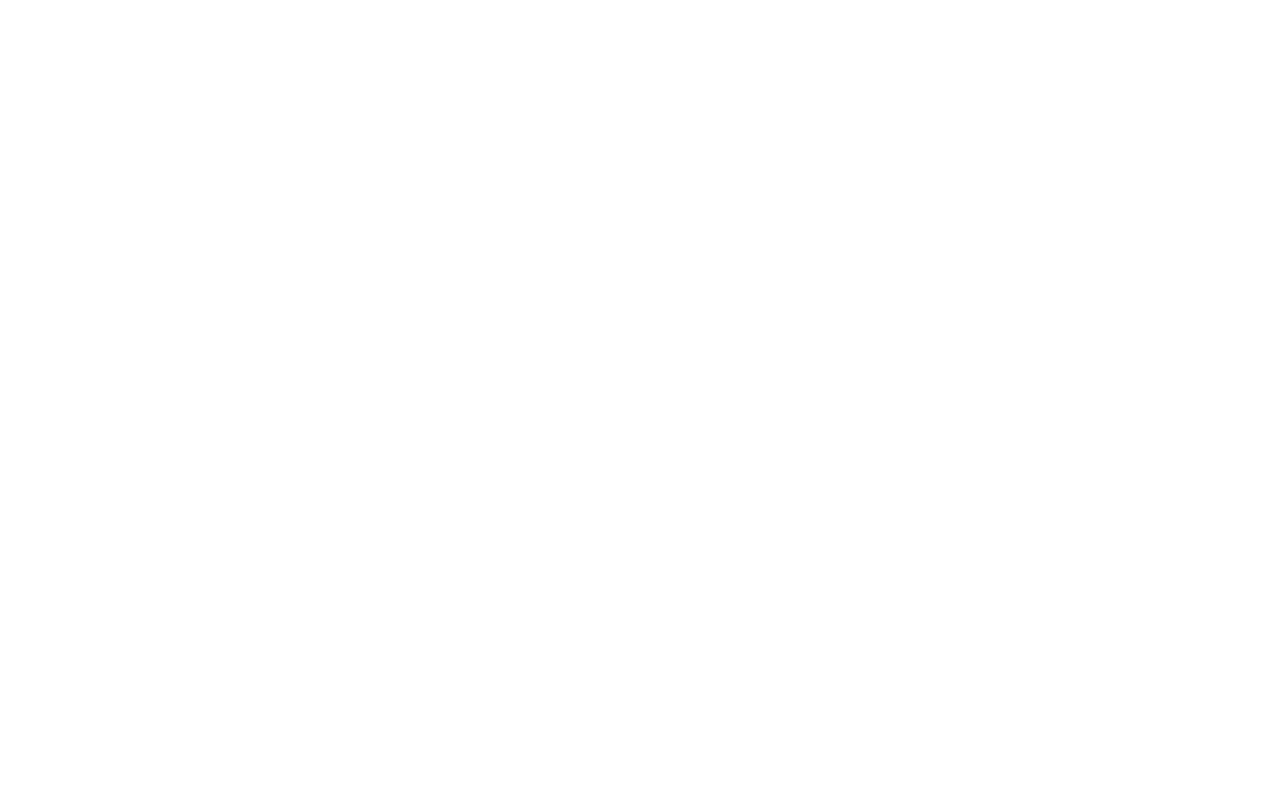
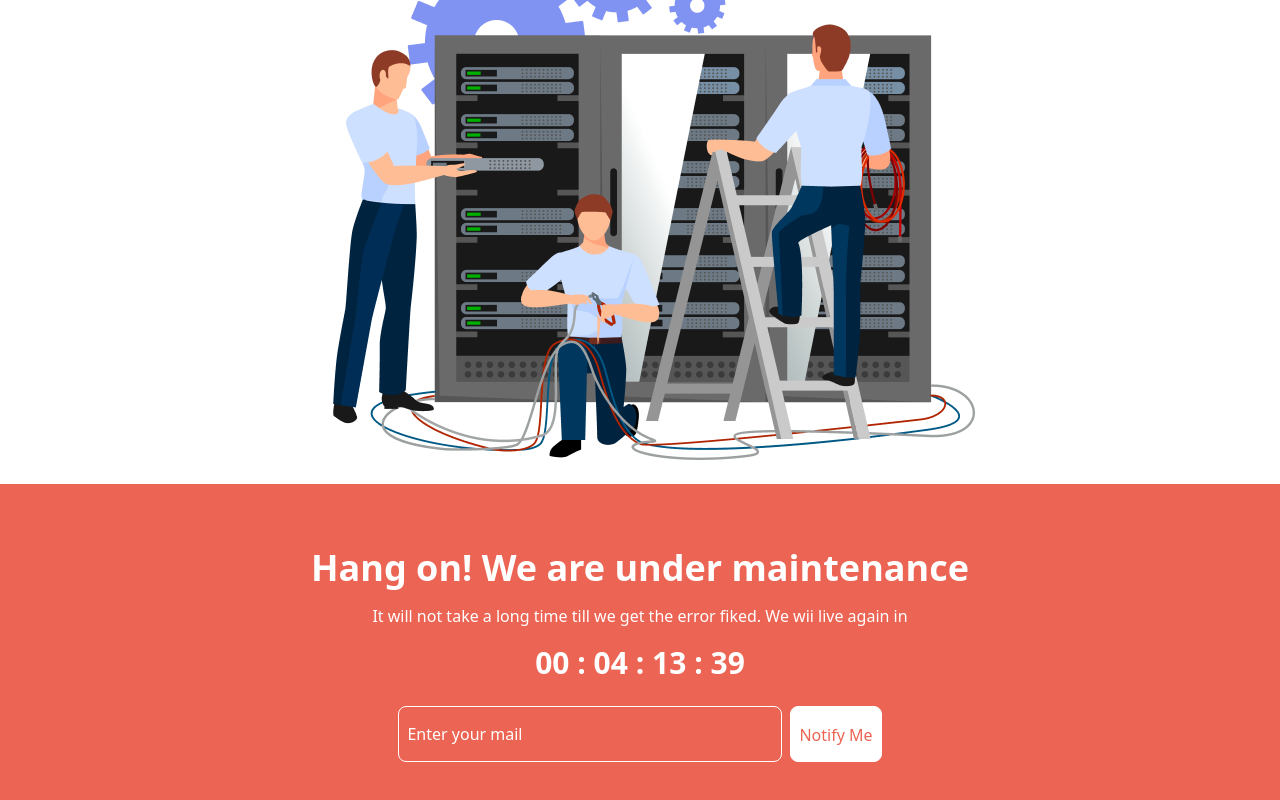
Before and after one commit to tranthaison1231/safelet-ui, a React (Vite) app: page /maintenance in a window 1280 px wide. Shown: the part 240-1040 px from the top of the page. Before the commit the page ends 800 px from the top, so only its background shows below. Built offline with nearby package versions, Linux system fonts and the light colour scheme.

Commit message:
add maintainance page

```diff
--- a/src/App.tsx
+++ b/src/App.tsx
@@ -1,10 +1,15 @@
 import { RouterProvider, createBrowserRouter } from 'react-router-dom'
 import Login from '@/pages/login'
+import Maintenance from './pages/maintenance'
 
 const router = createBrowserRouter([
   {
     element: <Login />,
     path: '/login'
+  },
+  {
+    element: <Maintenance />,
+    path: '/maintenance'
   },
   {
     element: <div>Sign Up</div>,
--- a/src/components/Button.tsx
+++ b/src/components/Button.tsx
@@ -1,14 +1,15 @@
 import { type VariantProps, cva } from 'class-variance-authority'
 
 const btn = cva('button', {
-  compoundVariants: [{ className: ['rounded-lg', 'px-8', 'py-4'] }],
+  compoundVariants: [{ className: ['rounded-lg'] }],
   defaultVariants: {
     intent: 'primary'
   },
   variants: {
     intent: {
-      primary: ['bg-primary', 'text-white', 'placeholder-white'],
-      secondary: ['bg-secondary']
+      maintain: ['bg-white', 'text-primary', 'placeholder-primary', 'border', 'border-white', 'px-2', 'py-4', 'h-14'],
+      primary: ['bg-primary', 'text-white', 'placeholder-white', 'px-8', 'py-4'],
+      secondary: ['bg-secondary', 'px-8', 'py-4']
     }
   }
 })
--- a/src/components/Input.tsx
+++ b/src/components/Input.tsx
@@ -2,14 +2,25 @@
 import { type VariantProps, cva } from 'class-variance-authority'
 
 const input = cva('input', {
-  compoundVariants: [{ className: ['w-full', 'outline-none', 'border-none', 'rounded-lg', 'px-4', 'py-6'] }],
+  compoundVariants: [{ className: ['outline-none', 'rounded-lg'] }],
   defaultVariants: {
     intent: 'primary'
   },
   variants: {
     intent: {
-      primary: ['bg-primary', 'text-white', 'placeholder-white'],
-      secondary: ['bg-secondary']
+      maintain: [
+        'bg-transparent',
+        'text-white',
+        'placeholder-white',
+        'border',
+        'border-white',
+        'px-2',
+        'py-4',
+        'w-96',
+        'h-14'
+      ],
+      primary: ['bg-primary', 'text-white', 'placeholder-white', 'border-none', 'px-4', 'py-6'],
+      secondary: ['bg-secondary', 'border-none', 'px-4', 'py-6']
     }
   }
 })
--- /dev/null
+++ b/src/pages/maintenance.tsx
@@ -0,0 +1,65 @@
+import type { SubmitHandler } from 'react-hook-form'
+import { useForm } from 'react-hook-form'
+import maintenance from '@/assets/images/maintenance-img.png'
+import Button from '@/components/Button'
+import FormItem from '@/components/FormItem'
+import Input from '@/components/Input'
+import { validator } from '@/utils/validator'
+
+interface Inputs {
+  email: string
+}
+function Maintenance() {
+  const {
+    register,
+    handleSubmit,
+    formState: { errors }
+  } = useForm<Inputs>({
+    defaultValues: {
+      email: ''
+    },
+    mode: 'onBlur'
+  })
+
+  const onSubmit: SubmitHandler<Inputs> = ({ email }) => {
+    try {
+      console.log(email)
+    } catch (error) {
+      console.log(error)
+    }
+  }
+
+  return (
+    <div className="flex flex-col justify-center items-center">
+      <img alt="Maintenance" className="pt-40" src={maintenance} />
+      <div className="w-full flex flex-col justify-center items-center bg-primary mt-2 text-white py-16">
+        <p className="text-4xl font-bold">Hang on! We are under maintenance</p>
+        <p className="text-base font-normal mt-4">
+          It will not take a long time till we get the error fiked. We wii live again in
+        </p>
+        <p className="text-3xl font-bold leading-tight mt-4">00 : 04 : 13 : 39</p>
+        <form className="flex mt-6 gap-2" onSubmit={handleSubmit(onSubmit)}>
+          <FormItem error={errors.email?.message}>
+            <Input
+              intent="maintain"
+              placeholder="Enter your mail"
+              type="email"
+              {...register('email', {
+                pattern: {
+                  message: 'Please enter a valid email',
+                  value: validator.email
+                },
+                required: 'Email is required'
+              })}
+            />
+          </FormItem>
+          <Button className="whitespace-nowrap" intent="maintain">
+            Notify Me
+          </Button>
+        </form>
+      </div>
+    </div>
+  )
+}
+
+export default Maintenance
--- a/tailwind.config.js
+++ b/tailwind.config.js
@@ -6,7 +6,8 @@
       colors: {
         primary: '#EC6453',
         secondary: '#E6E6E6',
-        error: '#FF0000'
+        error: '#FF0000',
+        white: '#FFFFFF'
       }
     }
   },
```
Also changed, not shown: src/assets/images/maintenance-img.png (added), 1 other file (tests, documents, lock files or other folders).
